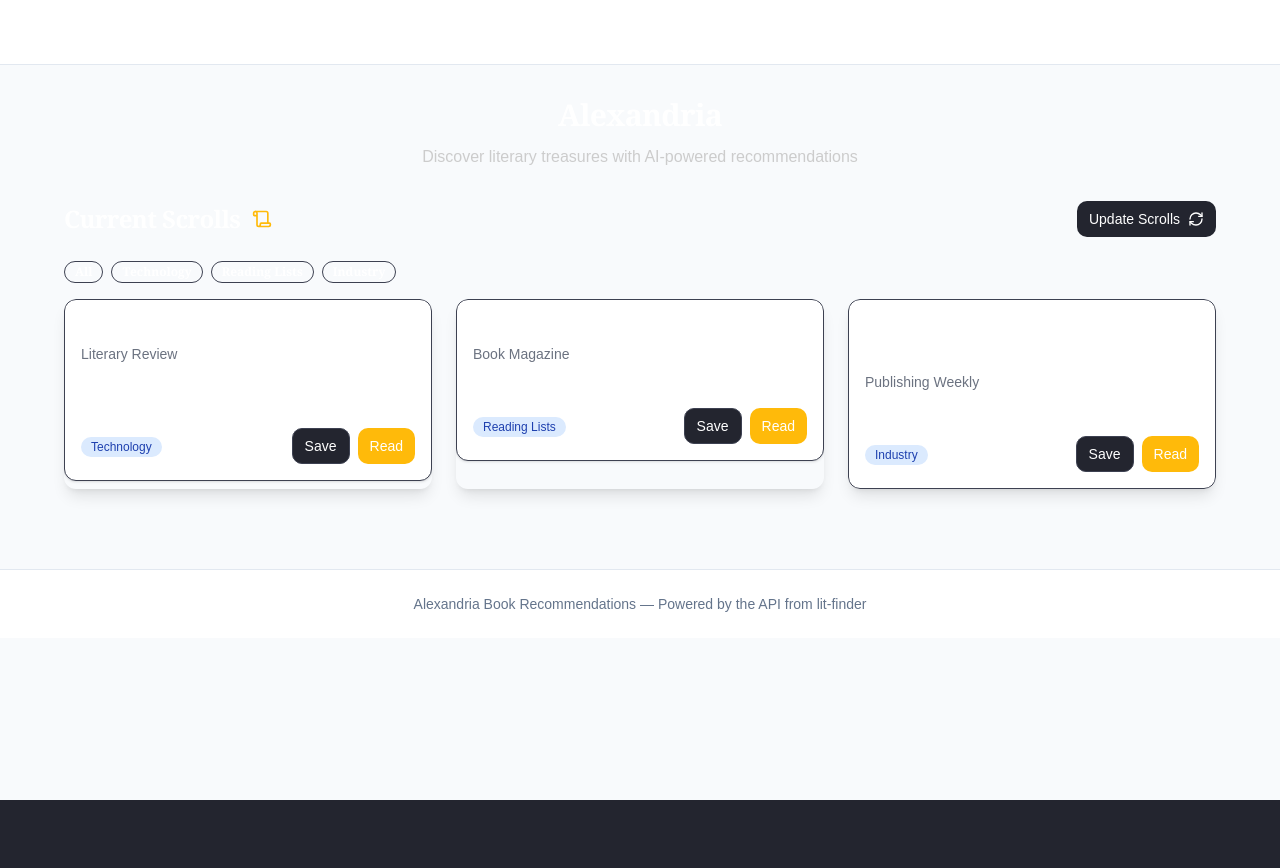
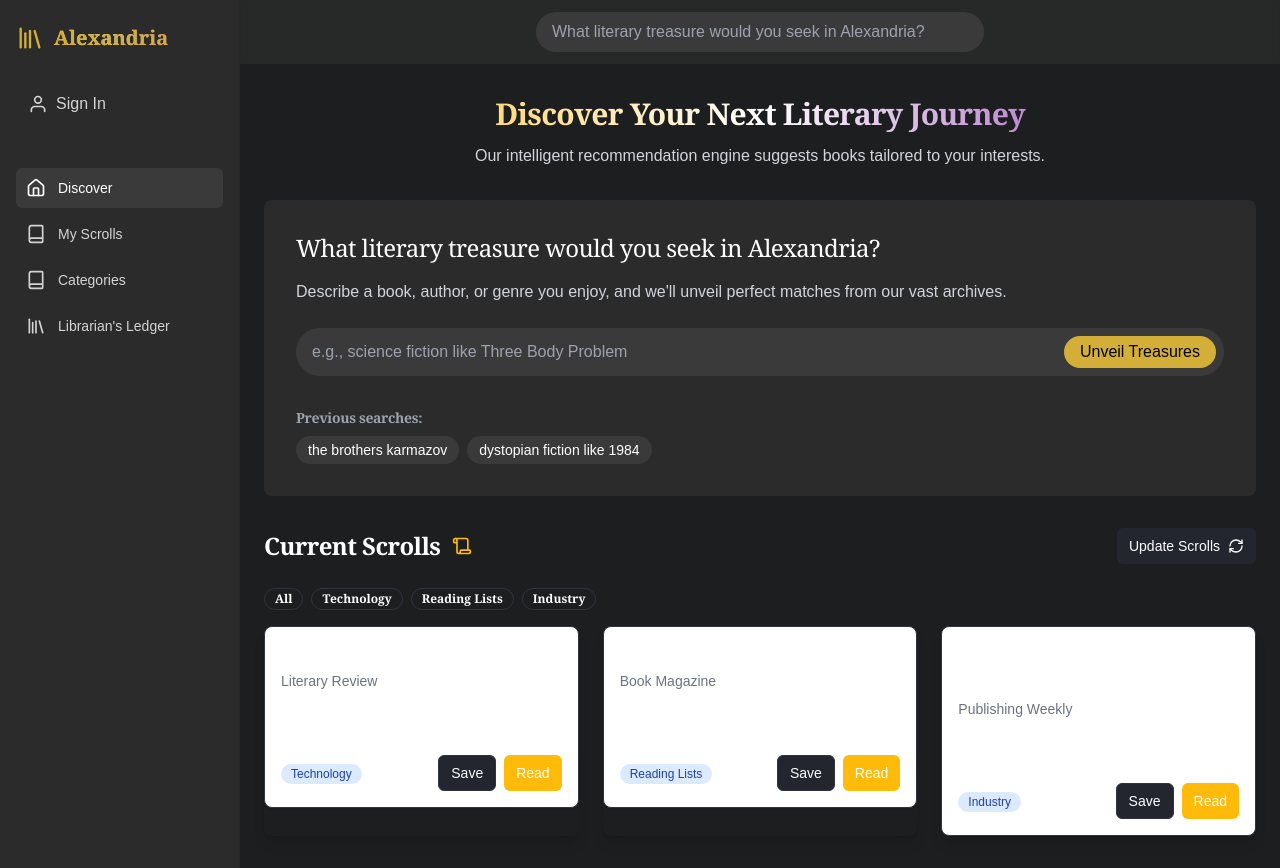
Before and after one commit to kratos0002/lit-finder, a React (Vite) app in the folder frontend/: page / in a window 1280 px wide. Before the commit the page ends 800 px from the top, so only its background shows below. Built offline with nearby package versions, Linux system fonts and the light colour scheme; no server answers.

Commit message:
Implement dark theme UI to match Lovable's design

```diff
--- a/frontend/src/App.tsx
+++ b/frontend/src/App.tsx
@@ -1,6 +1,7 @@
 import React, { useState, useEffect } from 'react';
 import { Search } from './components/Search';
 import { TrendingSection } from './components/TrendingSection';
+import { MainLayout } from './components/MainLayout';
 
 function App() {
   const [searchTerm, setSearchTerm] = useState<string>("");
@@ -22,25 +23,50 @@ function App() {
   };
 
   return (
-    <div className="min-h-screen bg-slate-50">
-      <header className="bg-white border-b border-slate-200 sticky top-0 z-10">
-        <div className="container px-4 sm:px-6 lg:px-8 flex h-16 items-center">
-          <div className="mr-4">
-            <h1 className="text-2xl font-serif font-bold">Alexandria</h1>
-          </div>
-          <div className="flex-1 flex justify-end">
-            {/* Search input could go here */}
-          </div>
-        </div>
-      </header>
-
-      <main className="container mx-auto px-4 sm:px-6 lg:px-8 py-8">
+    <MainLayout onSearch={handleSearch}>
       <div className="max-w-6xl mx-auto">
         {!searchTerm ? (
           <div className="space-y-8">
             <div className="text-center mb-8">
-                <h1 className="text-3xl font-serif font-bold mb-3">Alexandria</h1>
-                <p className="text-muted-foreground">Discover literary treasures with AI-powered recommendations</p>
+              <h1 className="text-3xl font-serif font-bold mb-3 text-gradient">Discover Your Next Literary Journey</h1>
+              <p className="text-gray-300">Our intelligent recommendation engine suggests books tailored to your interests.</p>
+            </div>
+
+            <div className="bg-[#2b2b2b] rounded-lg p-8 mb-8">
+              <h2 className="text-2xl font-serif mb-4">What literary treasure would you seek in Alexandria?</h2>
+              <p className="text-gray-300 mb-4">Describe a book, author, or genre you enjoy, and we'll unveil perfect matches from our vast archives.</p>
+
+              <div className="relative mt-6">
+                <input
+                  type="text"
+                  placeholder="e.g., science fiction like Three Body Problem"
+                  className="w-full bg-[#3a3a3a] text-white border-none rounded-full px-4 py-3"
+                  onKeyDown={(e) => {
+                    if (e.key === 'Enter') {
+                      handleSearch((e.target as HTMLInputElement).value);
+                    }
+                  }}
+                />
+                <button
+                  className="absolute right-2 top-2 bg-[#d4af37] hover:bg-[#c4a030] text-black px-4 py-1 rounded-full"
+                  onClick={() => {
+                    const input = document.querySelector('input');
+                    if (input && input.value) {
+                      handleSearch(input.value);
+                    }
+                  }}
+                >
+                  Unveil Treasures
+                </button>
+              </div>
+
+              <div className="mt-8">
+                <h3 className="text-sm font-semibold text-gray-400 mb-2">Previous searches:</h3>
+                <div className="flex flex-wrap gap-2">
+                  <span className="px-3 py-1 bg-[#3a3a3a] text-white rounded-full text-sm">the brothers karmazov</span>
+                  <span className="px-3 py-1 bg-[#3a3a3a] text-white rounded-full text-sm">dystopian fiction like 1984</span>
+                </div>
+              </div>
             </div>
 
             <TrendingSection />
@@ -51,14 +77,7 @@ function App() {
           </div>
         )}
       </div>
-      </main>
-
-      <footer className="border-t border-slate-200 bg-white mt-12">
-        <div className="container mx-auto px-4 py-6 text-center text-slate-500 text-sm">
-          <p>Alexandria Book Recommendations — Powered by the API from lit-finder</p>
-        </div>
-      </footer>
-    </div>
+    </MainLayout>
   );
 }
 
--- /dev/null
+++ b/frontend/src/components/MainLayout.tsx
@@ -0,0 +1,122 @@
+import React, { ReactNode, useState } from "react";
+import { HomeIcon, ListIcon, XIcon, BookIcon, LibraryIcon } from "lucide-react";
+
+interface MainLayoutProps {
+  children: ReactNode;
+  onSearch?: (query: string) => void;
+}
+
+// Import the necessary components or define simple versions
+const cn = (...classes: any[]) => classes.filter(Boolean).join(' ');
+
+export function MainLayout({ children, onSearch }: MainLayoutProps) {
+  const [isSidebarOpen, setIsSidebarOpen] = useState(false);
+  // Get current path for navigation highlighting
+  const currentPath = window.location.pathname;
+
+  const navigation = [
+    { name: "Discover", icon: HomeIcon, href: "/" },
+    { name: "My Scrolls", icon: BookIcon, href: "/my-books" },
+    { name: "Categories", icon: BookIcon, href: "/category" },
+    { name: "Librarian's Ledger", icon: LibraryIcon, href: "/analytics" },
+  ];
+
+  const toggleSidebar = () => {
+    setIsSidebarOpen(!isSidebarOpen);
+  };
+
+  return (
+    <div className="min-h-screen flex relative bg-[#1d1e20]">
+      {/* Sidebar */}
+      <aside
+        className={cn(
+          "fixed inset-y-0 left-0 z-50 w-64 transform transition-transform duration-300 bg-[#2b2b2b] backdrop-blur-sm",
+          isSidebarOpen ? "translate-x-0" : "-translate-x-full",
+          "md:translate-x-0 md:static md:w-60"
+        )}
+      >
+        <div className="h-full flex flex-col gap-y-5 overflow-y-auto border-r border-gray-800/50 bg-[#2b2b2b] px-4 py-6">
+          <div className="flex items-center justify-between">
+            <a href="/" className="flex items-center gap-x-2.5">
+              <LibraryIcon className="w-7 h-7 text-[#d4af37]" />
+              <span className="text-xl font-serif font-semibold text-gradient text-[#d4af37]">
+                Alexandria
+              </span>
+            </a>
+            <button
+              className="md:hidden text-white p-2"
+              onClick={toggleSidebar}
+            >
+              <XIcon className="w-5 h-5" />
+            </button>
+          </div>
+
+          {/* Sign In */}
+          <div className="mt-3">
+            <button className="flex items-center gap-2 text-white/80 hover:text-white px-3 py-2 rounded-md">
+              <svg xmlns="http://www.w3.org/2000/svg" width="24" height="24" viewBox="0 0 24 24" fill="none" stroke="currentColor" strokeWidth="2" strokeLinecap="round" strokeLinejoin="round" className="w-5 h-5">
+                <path d="M20 21v-2a4 4 0 0 0-4-4H8a4 4 0 0 0-4 4v2"></path>
+                <circle cx="12" cy="7" r="4"></circle>
+              </svg>
+              Sign In
+            </button>
+          </div>
+
+          <nav className="flex flex-1 flex-col mt-6">
+            <ul className="flex flex-1 flex-col gap-y-1.5">
+              {navigation.map((item) => (
+                <li key={item.name}>
+                  <a
+                    href={item.href}
+                    className={cn(
+                      "group flex gap-x-3 p-2.5 text-sm font-medium rounded-md transition-colors",
+                      currentPath === item.href
+                        ? "bg-[#3a3a3a] text-white"
+                        : "text-white/80 hover:bg-[#3a3a3a]/20 hover:text-white"
+                    )}
+                  >
+                    <item.icon className="w-5 h-5 shrink-0" aria-hidden="true" />
+                    {item.name}
+                  </a>
+                </li>
+              ))}
+            </ul>
+          </nav>
+        </div>
+      </aside>
+
+      {/* Main content */}
+      <div className="flex-1 flex flex-col min-h-screen">
+        <header className="sticky top-0 z-30 flex items-center h-16 px-4 md:px-6 border-b border-gray-800/30 bg-[#2b2b2b]/80 backdrop-blur-sm">
+          <button
+            className="md:hidden mr-2 text-white p-2"
+            onClick={toggleSidebar}
+          >
+            <ListIcon className="w-5 h-5" />
+          </button>
+
+          <div className="w-full max-w-md mx-auto">
+            {onSearch && (
+              <div className="relative">
+                <input
+                  type="text"
+                  placeholder="What literary treasure would you seek in Alexandria?"
+                  className="w-full bg-[#3a3a3a] text-white border-none rounded-full px-4 py-2"
+                  onKeyDown={(e) => {
+                    if (e.key === 'Enter' && onSearch) {
+                      onSearch((e.target as HTMLInputElement).value);
+                    }
+                  }}
+                />
+              </div>
+            )}
+          </div>
+        </header>
+
+        <main className="flex-1 py-8 px-4 md:px-6 bg-[#1d1e20] text-white">
+          {children}
+        </main>
+      </div>
+    </div>
+  );
+}
--- a/frontend/src/index.css
+++ b/frontend/src/index.css
@@ -1,4 +1,3 @@
-
 @tailwind base;
 @tailwind components;
 @tailwind utilities;
@@ -29,21 +28,82 @@
     --destructive: 0 84% 60%;
     --destructive-foreground: 0 0% 100%;
 
-    --border: 230 14% 28%;
-    --input: 230 14% 28%;
-    --ring: 230 14% 28%;
+    --border: 230 14% 22%;
+    --input: 230 14% 22%;
+    --ring: 43 100% 52%;
 
-    --radius: 0.75rem;
+    --radius: 0.5rem;
 
     /* Sidebar specific colors */
-    --sidebar-background: 230 14% 18%;
+    --sidebar: 230 14% 16%;
     --sidebar-foreground: 0 0% 100%;
-    --sidebar-primary: 43 100% 52%;
-    --sidebar-primary-foreground: 0 0% 100%;
+    --sidebar-muted: 230 14% 28%;
     --sidebar-accent: 285 65% 40%;
+    --sidebar-border: 230 14% 22%;
     --sidebar-accent-foreground: 0 0% 100%;
-    --sidebar-border: 230 14% 30%;
-    --sidebar-ring: 230 14% 30%;
+  }
+
+  * {
+    @apply border-border;
+  }
+
+  body {
+    @apply bg-background text-foreground;
+    font-feature-settings: "rlig" 1, "calt" 1;
+  }
+
+  h1, h2, h3, h4, h5, h6 {
+    @apply font-serif;
+  }
+
+  .font-serif {
+    font-family: "Crimson Pro", Georgia, Cambria, "Times New Roman", Times, serif;
+  }
+
+  .text-gradient {
+    @apply bg-clip-text text-transparent bg-gradient-to-r from-primary to-secondary;
+  }
+
+  .hover-lift {
+    @apply transition-transform duration-300 hover:-translate-y-1;
+  }
+
+  /* Animation keyframes */
+  @keyframes fade-in {
+    0% { opacity: 0; }
+    100% { opacity: 1; }
+  }
+
+  @keyframes slide-up {
+    0% { transform: translateY(20px); opacity: 0; }
+    100% { transform: translateY(0); opacity: 1; }
+  }
+
+  @keyframes pulse {
+    0%, 100% { opacity: 1; }
+    50% { opacity: 0.7; }
+  }
+
+  @keyframes float {
+    0%, 100% { transform: translateY(0); }
+    50% { transform: translateY(-10px); }
+  }
+
+  /* Animation classes */
+  .animate-fade-in {
+    animation: fade-in 0.5s ease-out forwards;
+  }
+
+  .animate-slide-up {
+    animation: slide-up 0.5s ease-out forwards;
+  }
+
+  .animate-pulse {
+    animation: pulse 2s infinite;
+  }
+
+  .animate-float {
+    animation: float 3s ease-in-out infinite;
   }
 }
 
```
Lines whose indentation alone changed are shown as unchanged.
